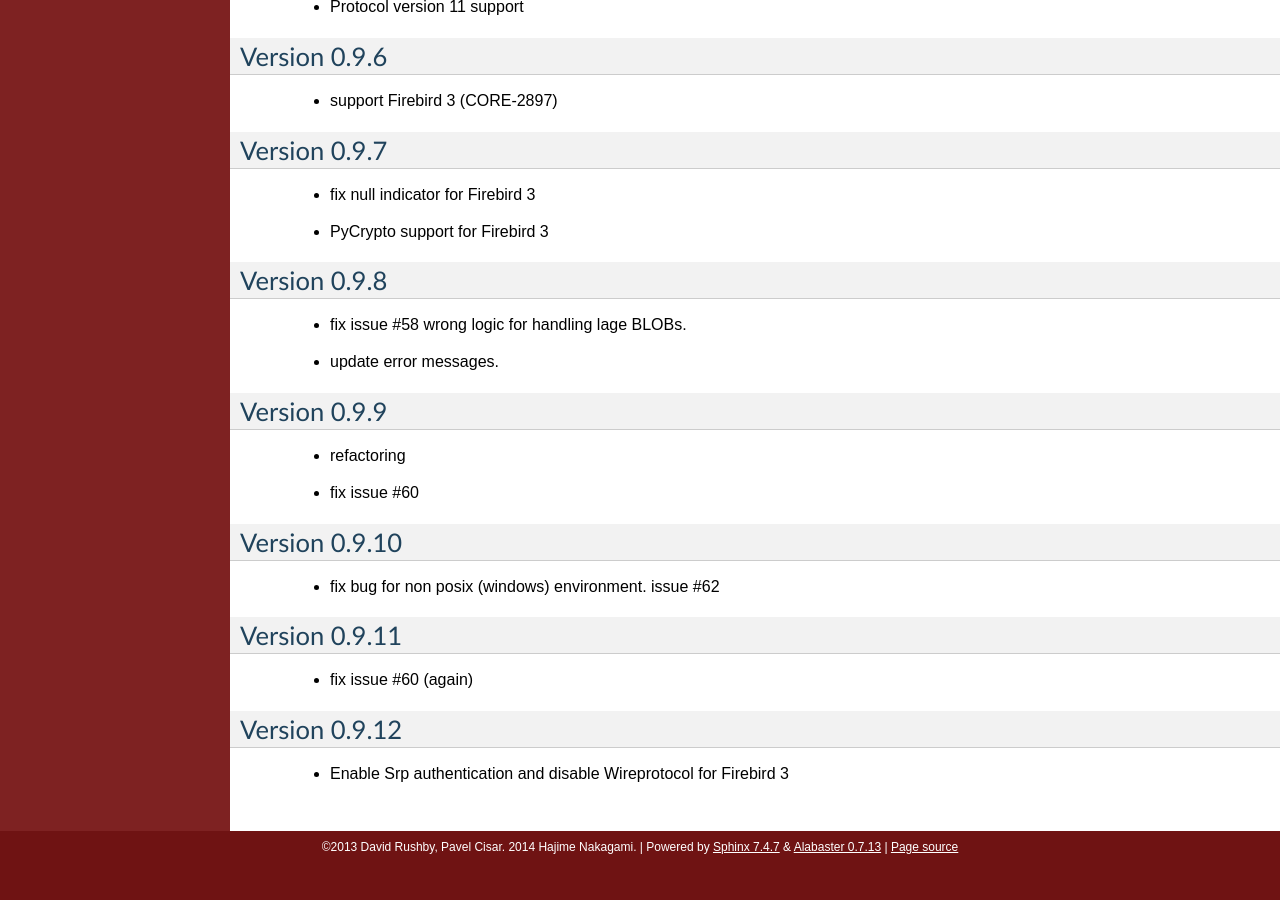
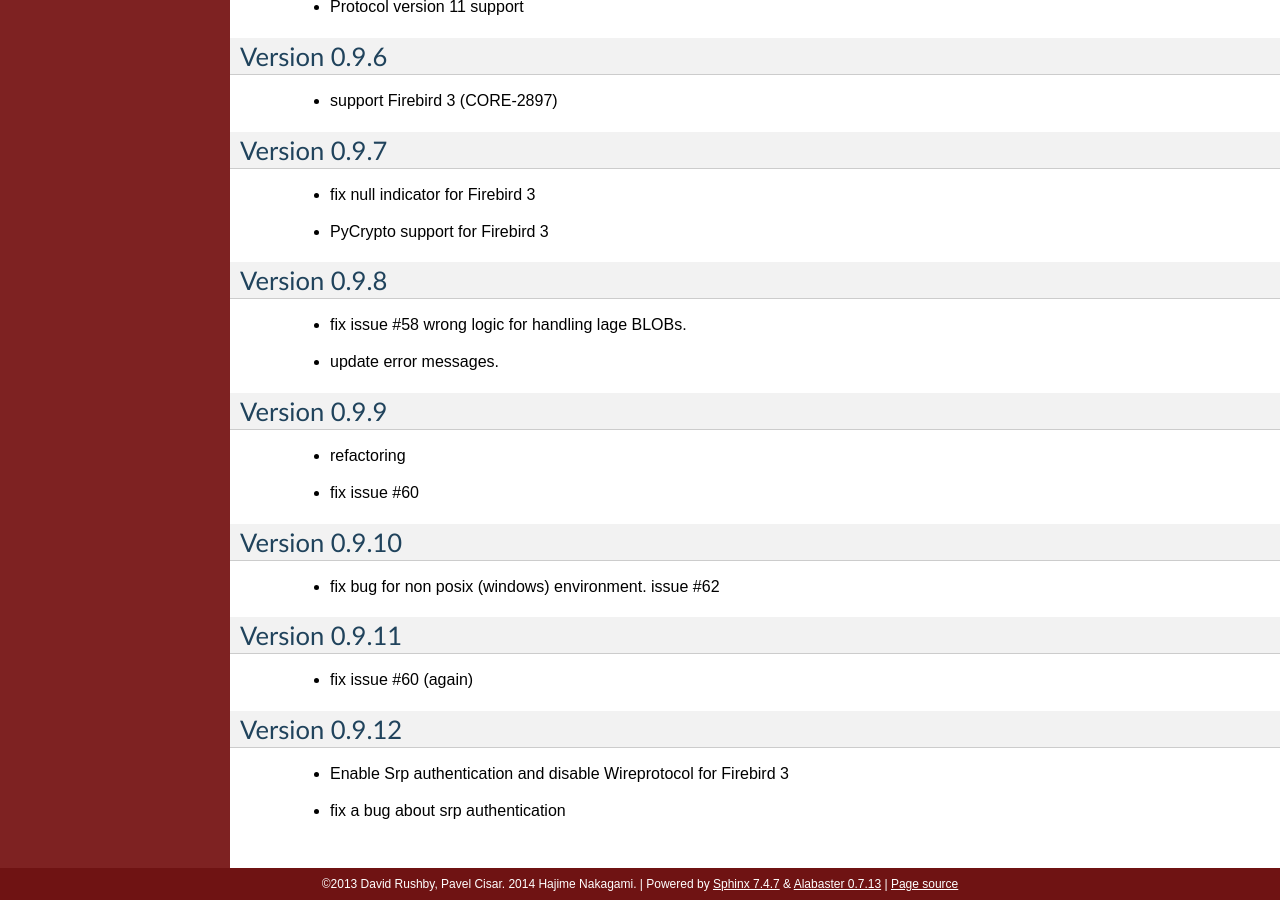
Before and after one commit to nakagami/pyfirebirdsql, a Sphinx documentation site: the page built from sphinx/changelog.txt, in a window 1280 px wide and 900 px high, scrolled down 2971 px. Built offline with Sphinx 7.4.7, drawn with Linux system fonts in a browser that asks for light colours; before the commit the page ends 3834 px from its top, so only the background shows below that.

Commit message:
add change log

```diff
--- a/sphinx/changelog.txt
+++ b/sphinx/changelog.txt
@@ -168,3 +168,4 @@ Version 0.9.12
 ==============
 
    - Enable Srp authentication and disable Wireprotocol for Firebird 3
+   - fix a bug about srp authentication
```
